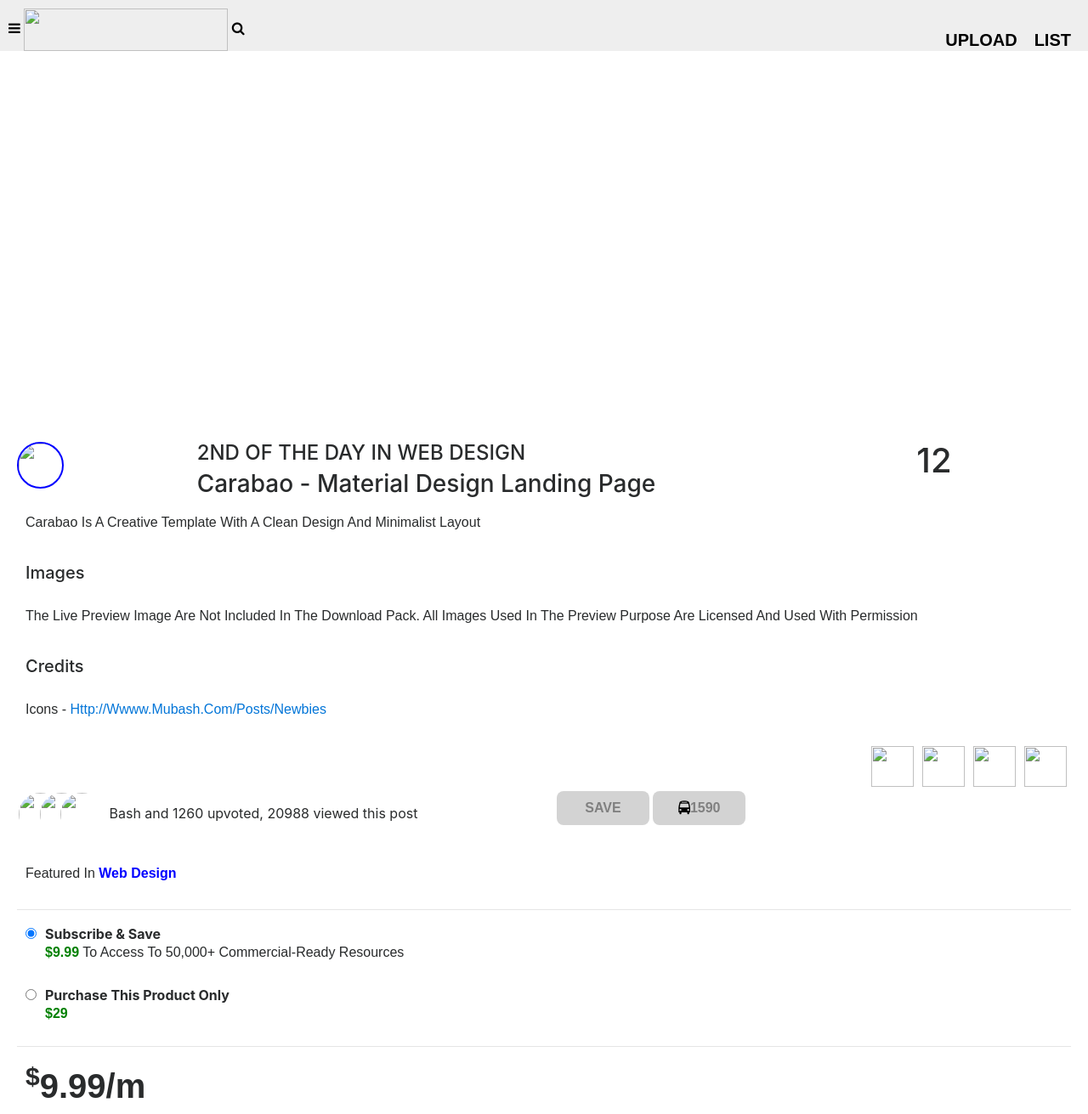
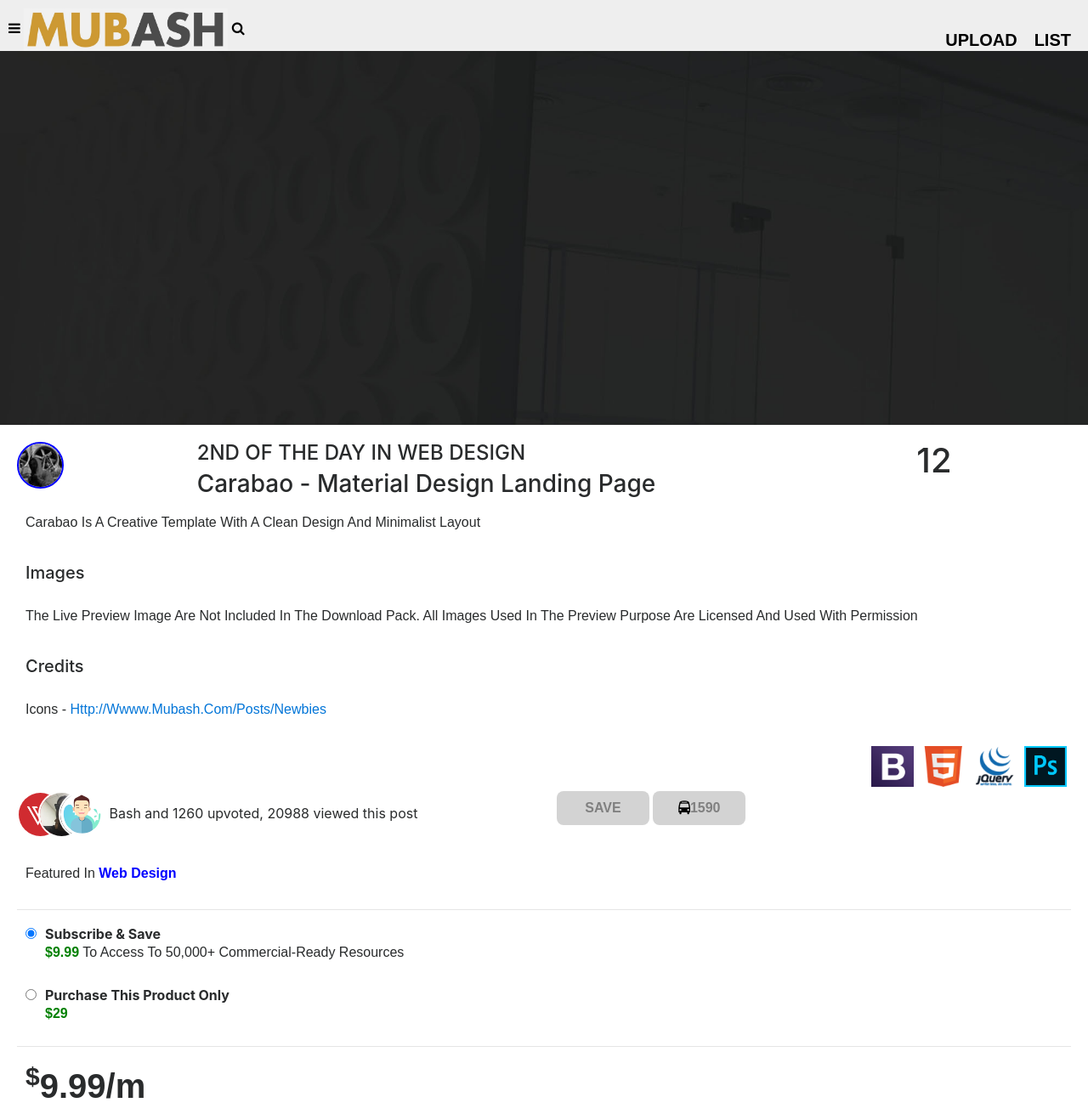
Before and after one commit to Bashsoft707/My-Static-Web-Page, a plain HTML site: page index.html in a window 1280 px wide. Shown: the top 1311 px of the page at 85% size. Drawn offline with Linux system fonts and the light colour scheme.

Commit message:
linking images to webpage

```diff
--- a/index.html
+++ b/index.html
@@ -13,7 +13,7 @@
     <section class="home">
         <div class="nav-bar">
             <i class="fa fa-bars"></i>
-            <img src="mb.jpg" alt="" width="240px" height="50px">
+            <img src="image/mb.jpg" alt="" width="240px" height="50px">
             <i class="fa fa-search"></i>
             <ul>
                 <li class="nav-list"><a href="#">list</a></li>
@@ -24,7 +24,7 @@
     <section class="contents">
         <div class="row">
             <div class="col-md-2 col-sm-3">
-                <img src="image_2.jpg" alt="" class="content-img">
+                <img src="image/image_2.jpg" alt="" class="content-img">
             </div>
             <div class="col-md-8 col-sm-6" id="carabao">
                 <h4>2nd of the day in web design</h4>
@@ -43,18 +43,18 @@
 
             <div class="row">
                 <div class="col-md-12">
-                    <a href="#"><img src="photoshop.png" alt="" class="progs"></a>
-                    <a href="#"><img src="jquery.png" alt="" class="progs"></a>
-                    <a href="#"><img src="html.png" alt="" class="progs"></a>
-                    <a href="#"><img src="bootstrap.png" alt="" class="progs"></a>
+                    <a href="#"><img src="image/photoshop.png" alt="" class="progs"></a>
+                    <a href="#"><img src="image/jquery.png" alt="" class="progs"></a>
+                    <a href="#"><img src="image/html.png" alt="" class="progs"></a>
+                    <a href="#"><img src="image/bootstrap.png" alt="" class="progs"></a>
                 </div>
             </div>
 
             <div class="row">
                 <div class="col-md-6">
-                    <img src="first.png" alt="" class="group-imgs" id="first">
-                    <img src="second.jpeg" alt="" class="group-imgs" id="second">
-                    <img src="third.png" alt="" class="group-imgs" id="third">
+                    <img src="image/first.png" alt="" class="group-imgs" id="first">
+                    <img src="image/second.jpeg" alt="" class="group-imgs" id="second">
+                    <img src="image/third.png" alt="" class="group-imgs" id="third">
                     <span>Bash and 1260 upvoted, 20988 viewed this post</span>
                 </div>
                 <div class="col-md-6">
@@ -108,13 +108,13 @@
             </div>
             <div class="row">
                 <div class="col-md-12 sm-12 lg-12 xs-12">
-                    <img src="banner.gif" alt="banner" id="banner">
+                    <img src="image/banner.gif" alt="banner" id="banner">
                 </div>
             </div>
             <div class="ads-box">
                     <div class="row">
                             <div class="col-md-3 sm-3">
-                                <img src="carbon.jpg" alt="" id="carbon">
+                                <img src="image/carbon.jpg" alt="" id="carbon">
                             </div>
                             <div class="col-md-4 sm-4">
                                 <a href="#" id="brand-ads">
@@ -129,7 +129,7 @@
             </div>
             <div class="row">
                 <div class="col-md-1">
-                    <img src="man.jpeg" alt="" class="group-imgs">
+                    <img src="image/man.jpeg" alt="" class="group-imgs">
                 </div>
                 <div class="col-md-4">
                     <h4>arpan kumar</h4>
@@ -143,7 +143,7 @@
             </div>
             <div class="row">
                     <div class="col-md-1">
-                        <img src="second.jpeg" alt="" class="group-imgs">
+                        <img src="image/second.jpeg" alt="" class="group-imgs">
                     </div>
                     <div class="col-md-4">
                         <h4>adelanke adeleye</h4>
@@ -157,7 +157,7 @@
                 </div>
                 <div class="row">
                         <div class="col-md-1">
-                            <img src="josh.jpeg" alt="" class="group-imgs">
+                            <img src="image/josh.jpeg" alt="" class="group-imgs">
                         </div>
                         <div class="col-md-4">
                             <h4>jomar lang</h4>
@@ -176,7 +176,7 @@
     <section class="footer">
         <div class="row">
             <div class="col-md-1">
-                <img src="image_2.jpg" alt="" class="group-imgs">
+                <img src="image/image_2.jpg" alt="" class="group-imgs">
             </div>
             <div class="col-md-4">
                 <h4>vardo</h4>
--- a/styles.css
+++ b/styles.css
@@ -1,5 +1,5 @@
 .home{
-    background: url('glass.jpg');
+    background: url('image/glass.jpg');
     background-attachment: fixed;
     background-size: cover;
     width: 100%;
```
